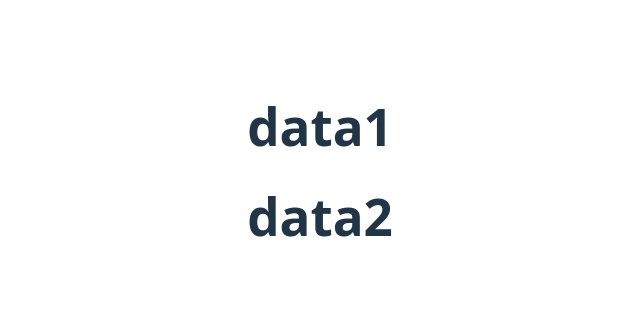
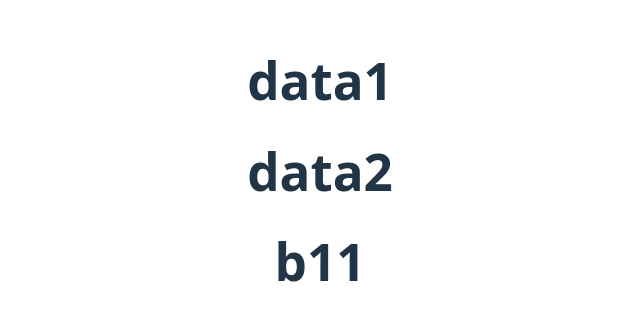
Before and after one commit to Hardik-Boricha/gitdemo, a React (Vite) app: page / in a window 1280 px wide. Shown: the part 229-550 px from the top of the page, without its empty margins (320-960 px from the left). Built offline with nearby package versions, Linux system fonts and the light colour scheme.

Commit message:
b11 data

```diff
--- a/src/App.jsx
+++ b/src/App.jsx
@@ -6,6 +6,7 @@ function App() {
     <>
     <h1>data1</h1>
     <h1>data2</h1>
+    <h1>b11</h1>
 
     </>
   )
```
